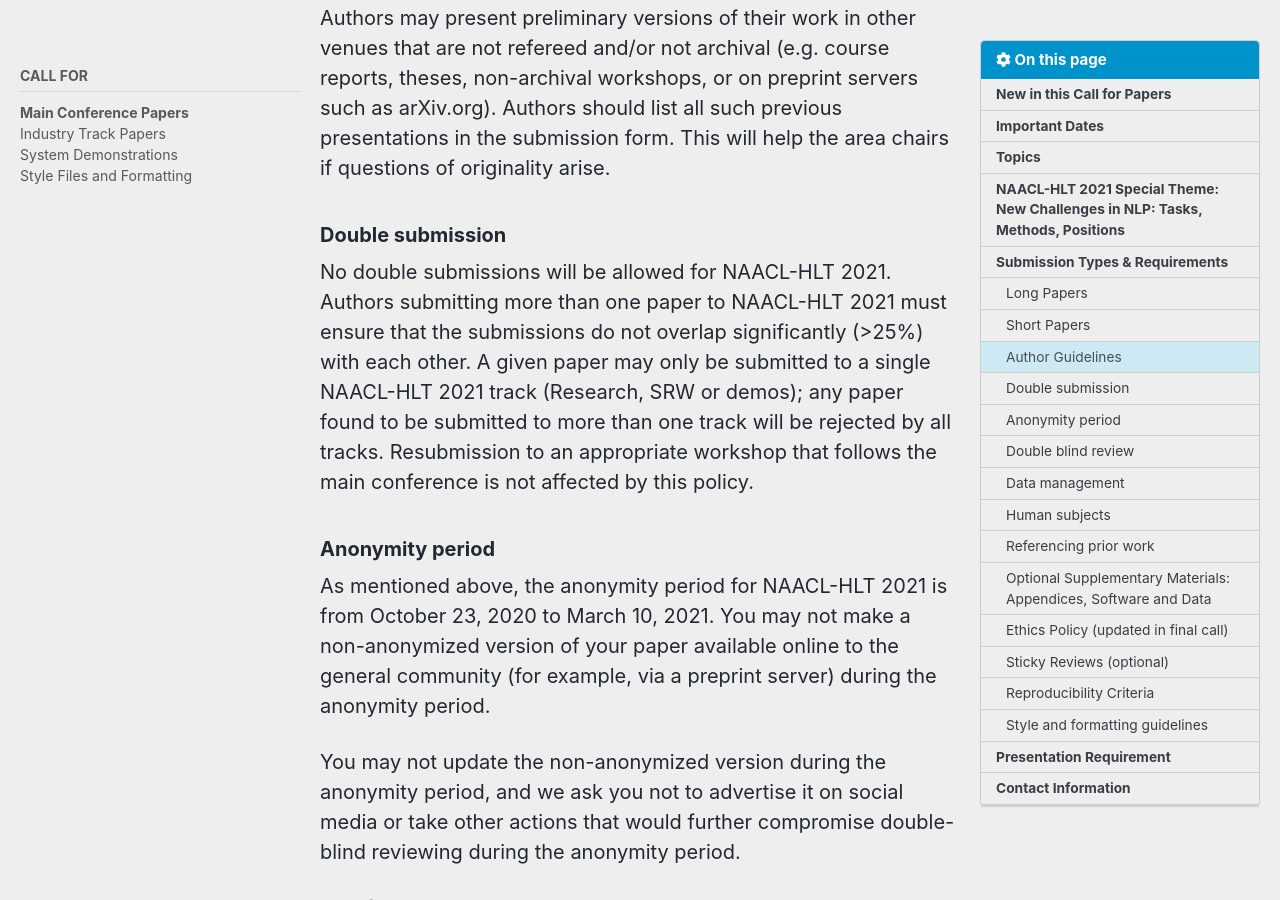
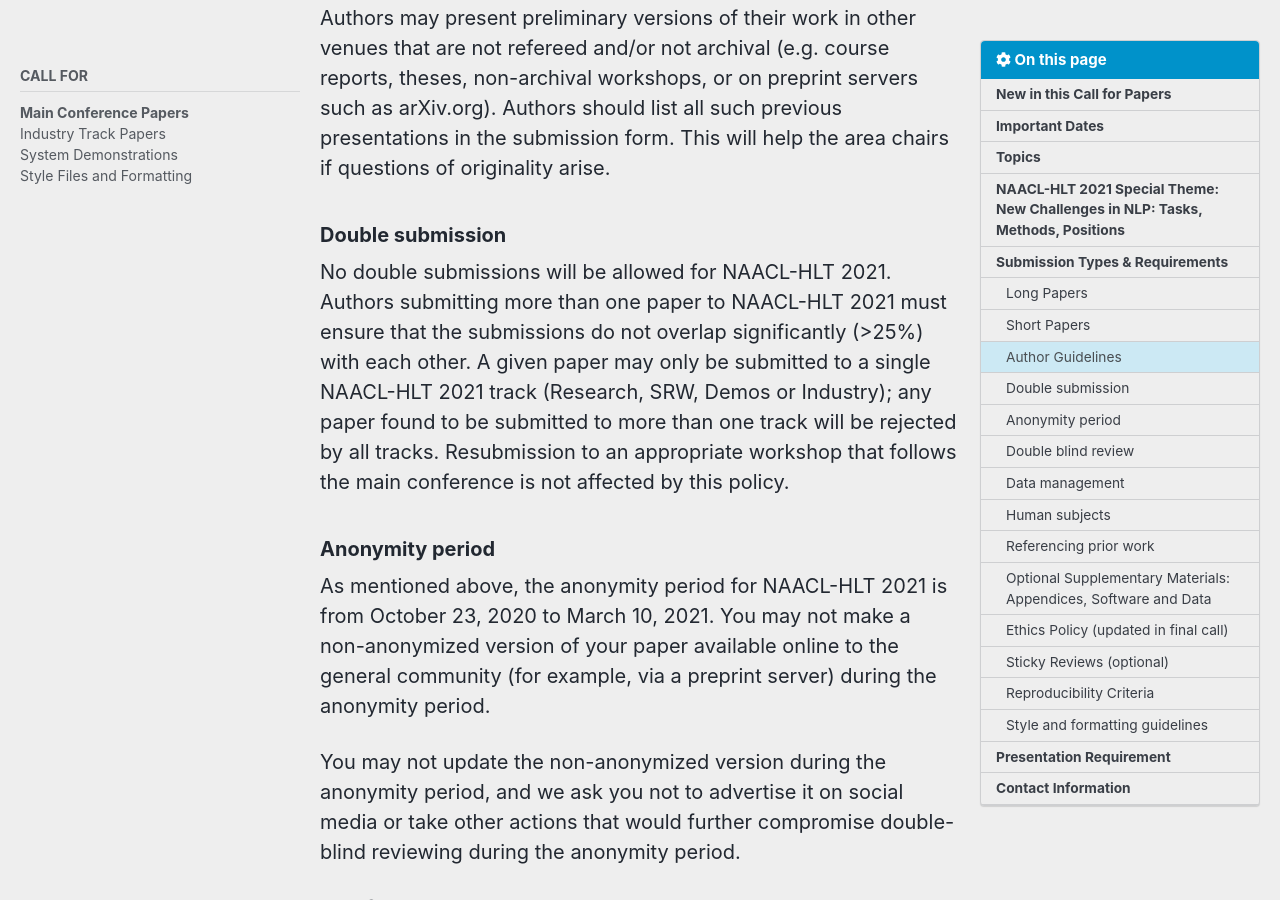
Before and after one commit to naacl-org/naacl-2021-website, a Jekyll site: the page built from _pages/calls/papers-final.md, in a window 1280 px wide and 900 px high, scrolled down 6192 px. Built offline with Jekyll 4.4.1, drawn with Linux system fonts in a browser that asks for light colours; cached includes are drawn as plain includes; nearby versions of some CDN libraries.

```diff
--- a/_pages/calls/papers-final.md
+++ b/_pages/calls/papers-final.md
@@ -147,7 +147,7 @@
 
 ### Double submission
 
-No double submissions will be allowed for NAACL-HLT 2021. Authors submitting more than one paper to NAACL-HLT 2021 must ensure that the submissions do not overlap significantly (>25%) with each other. A given paper may only be submitted to a single NAACL-HLT 2021 track (Research, SRW or demos); any paper found to be submitted to more than one track will be rejected by all tracks. Resubmission to an appropriate workshop that follows the main conference is not affected by this policy.
+No double submissions will be allowed for NAACL-HLT 2021. Authors submitting more than one paper to NAACL-HLT 2021 must ensure that the submissions do not overlap significantly (>25%) with each other. A given paper may only be submitted to a single NAACL-HLT 2021 track (Research, SRW, Demos or Industry); any paper found to be submitted to more than one track will be rejected by all tracks. Resubmission to an appropriate workshop that follows the main conference is not affected by this policy.
 
 ### Anonymity period
 
```
Also changed, not shown: _pages/home.md (+1 -1 lines), _pages/organization.md (+5 -0 lines).
